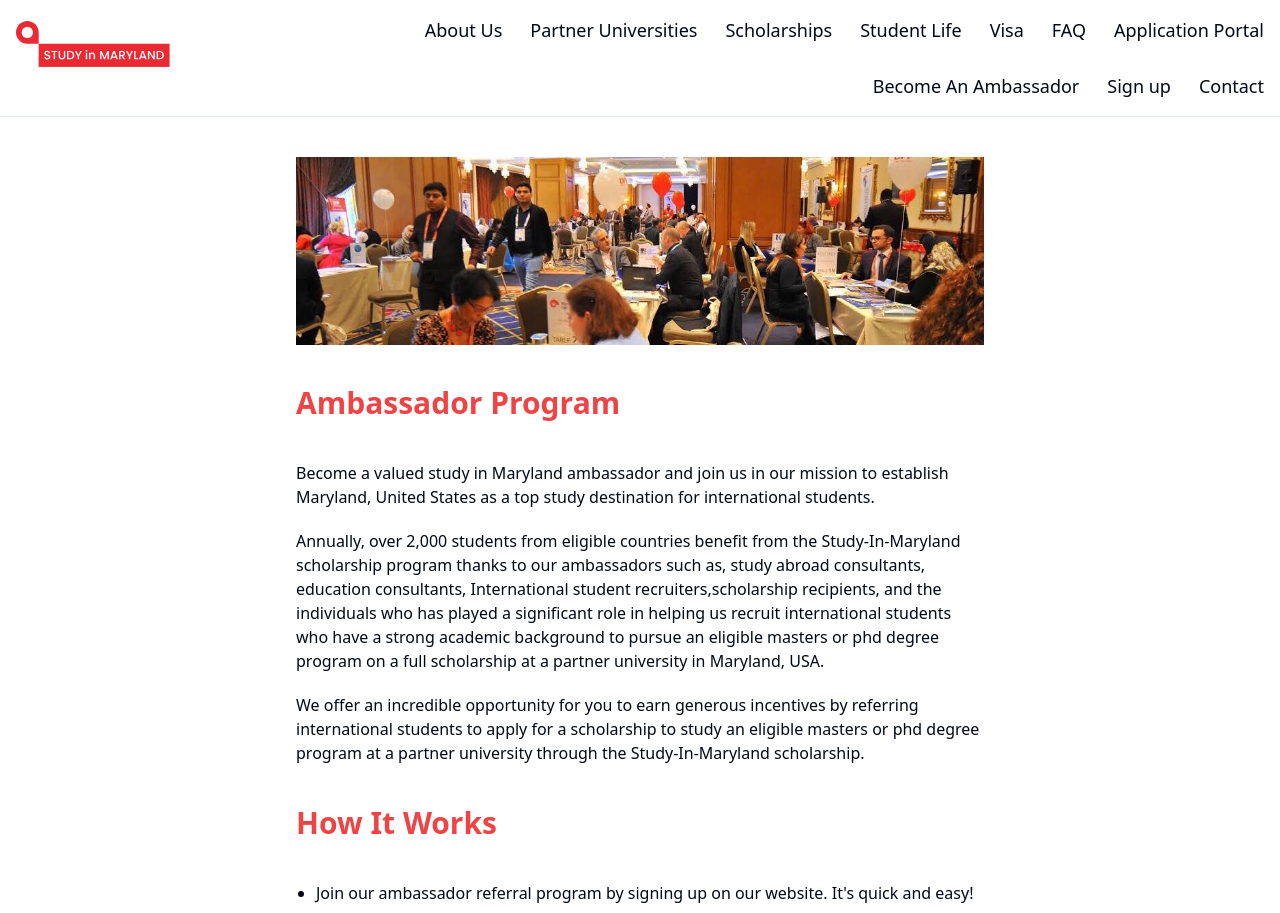
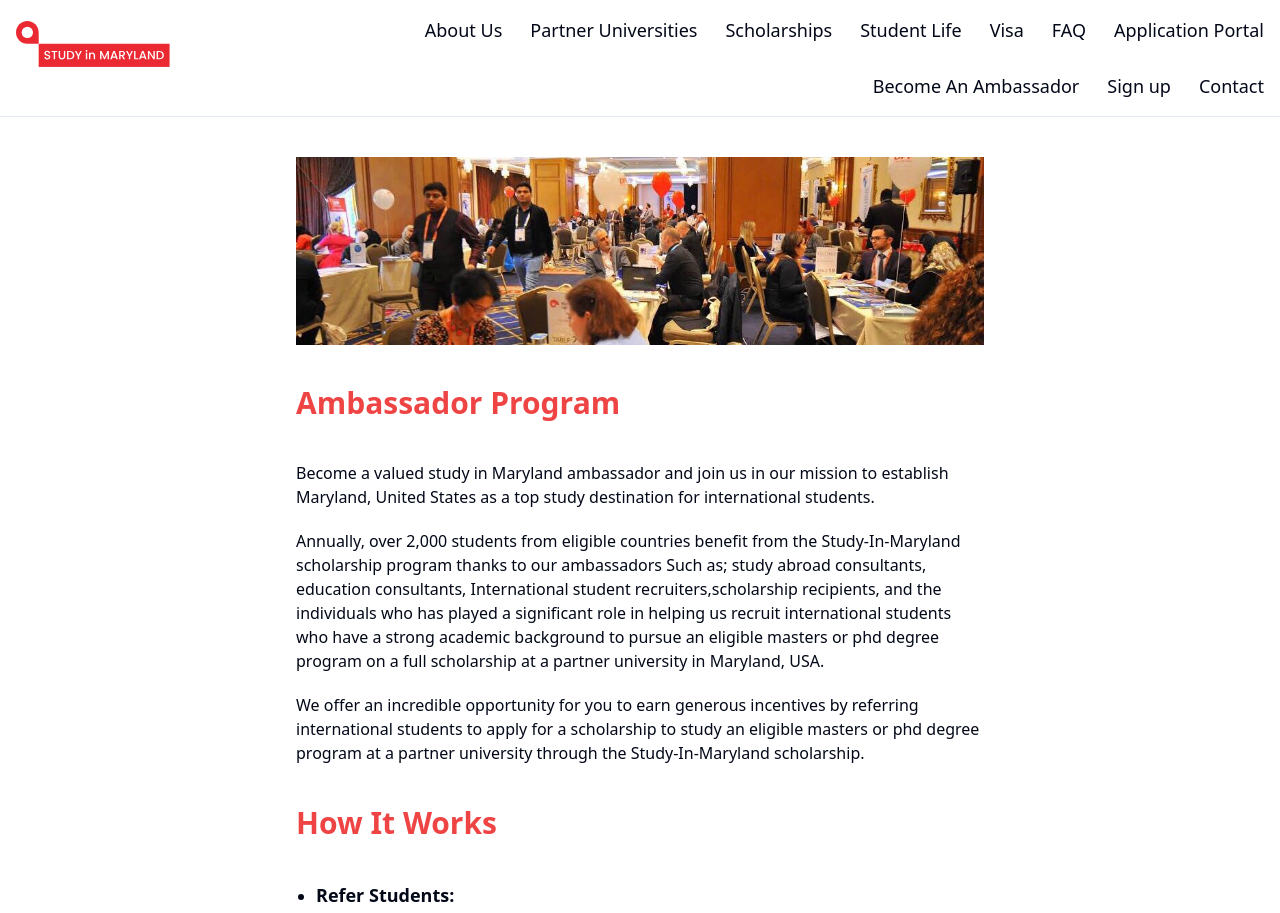
Before and after one commit to Babithkp/studyinmaryland-frontend, a React (Vite) app: page /ambassadorProgram in a window 1280 px wide. Shown: the top 913 px of the page. Built offline with nearby package versions, Linux system fonts and the light colour scheme; no server answers.

Commit message:
ip address location link changes

```diff
--- a/src/components/app/ReferralProgram.tsx
+++ b/src/components/app/ReferralProgram.tsx
@@ -20,7 +20,7 @@ export default function ReferralProgram() {
           <p className="text-md my-5">
             Annually, over 2,000 students from eligible countries benefit from
             the Study-In-Maryland scholarship program thanks to our ambassadors
-            such as, study abroad consultants, education consultants,
+            Such as; study abroad consultants, education consultants,
             International student recruiters,scholarship recipients, and the
             individuals who has played a significant role in helping us recruit
             international students who have a strong academic background to
@@ -38,12 +38,6 @@ export default function ReferralProgram() {
           </p>
           <div className="text-md my-5">
             <ul className="ml-5 list-disc flex flex-col gap-3">
-              <li>
-                <p>
-                  Join our ambassador referral program by signing up on our
-                  website. It's quick and easy!
-                </p>
-              </li>
               <li>
                 <p className="text-lg font-bold">Refer Students:</p>
                 <p>
--- a/src/components/app/com/logging/AgentSignUp.tsx
+++ b/src/components/app/com/logging/AgentSignUp.tsx
@@ -45,7 +45,7 @@ export default function AgentSigning() {
   const fullScreen = useMediaQuery(theme.breakpoints.down("md"));
 
   async function componentDidMount() {
-    const response = await fetch("https://geolocation-db.com/json/");
+    const response = await fetch("https://api.ipregistry.co/?key=tryout");
     return await response.json();
   }
 
@@ -72,8 +72,9 @@ export default function AgentSigning() {
     setFormState((prev) => ({ ...prev, isLoading: true }));
     const ip = await componentDidMount();
 
-    data.agentCountry = ip.country_name;
-    data.agentIpAddress = ip.IPv4;
+    data.agentCountry = ip.location.country.name;
+    data.agentIpAddress = ip.ip;
+
 
     try {
       const response = await newAgentCreation(data);
```
